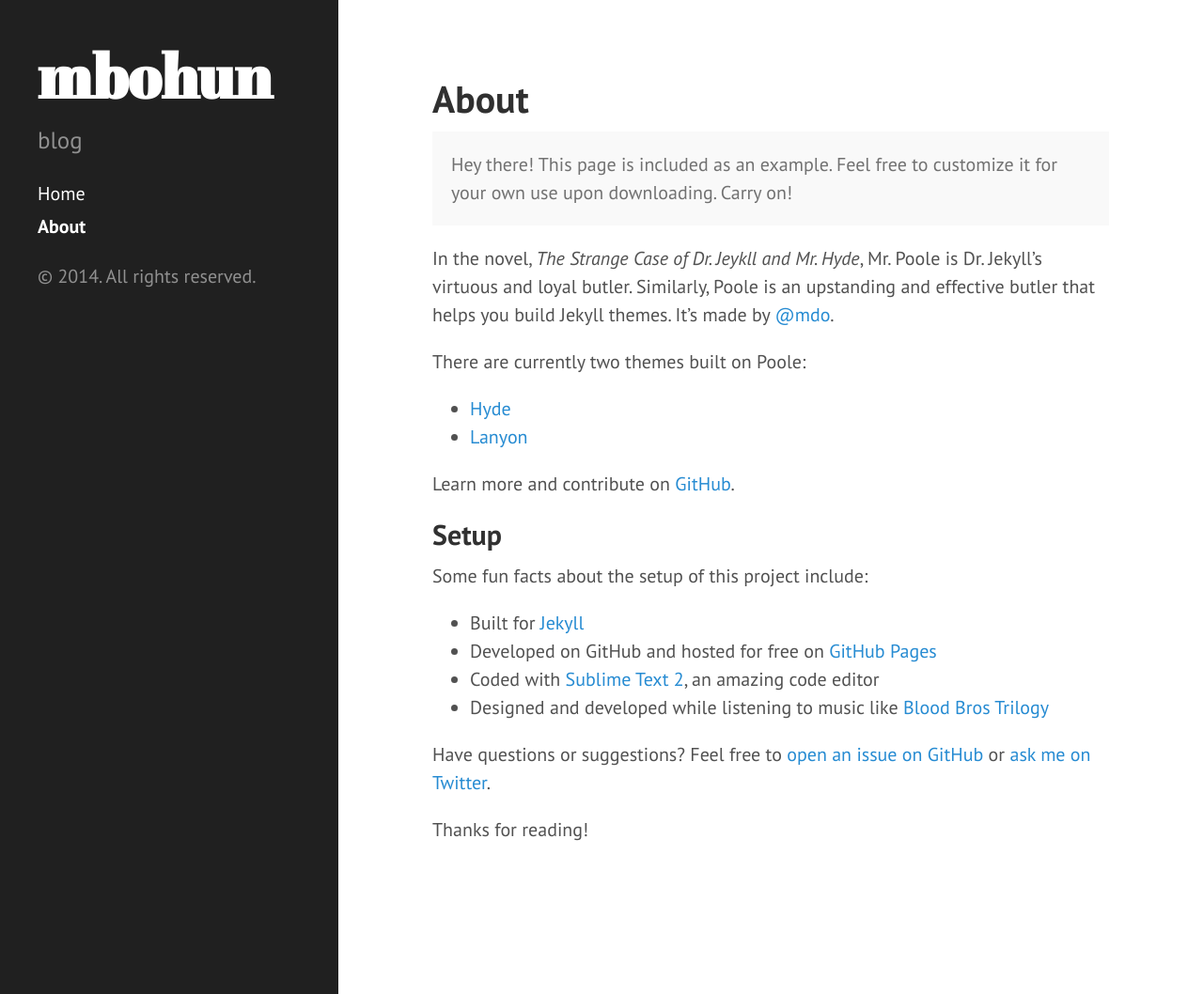
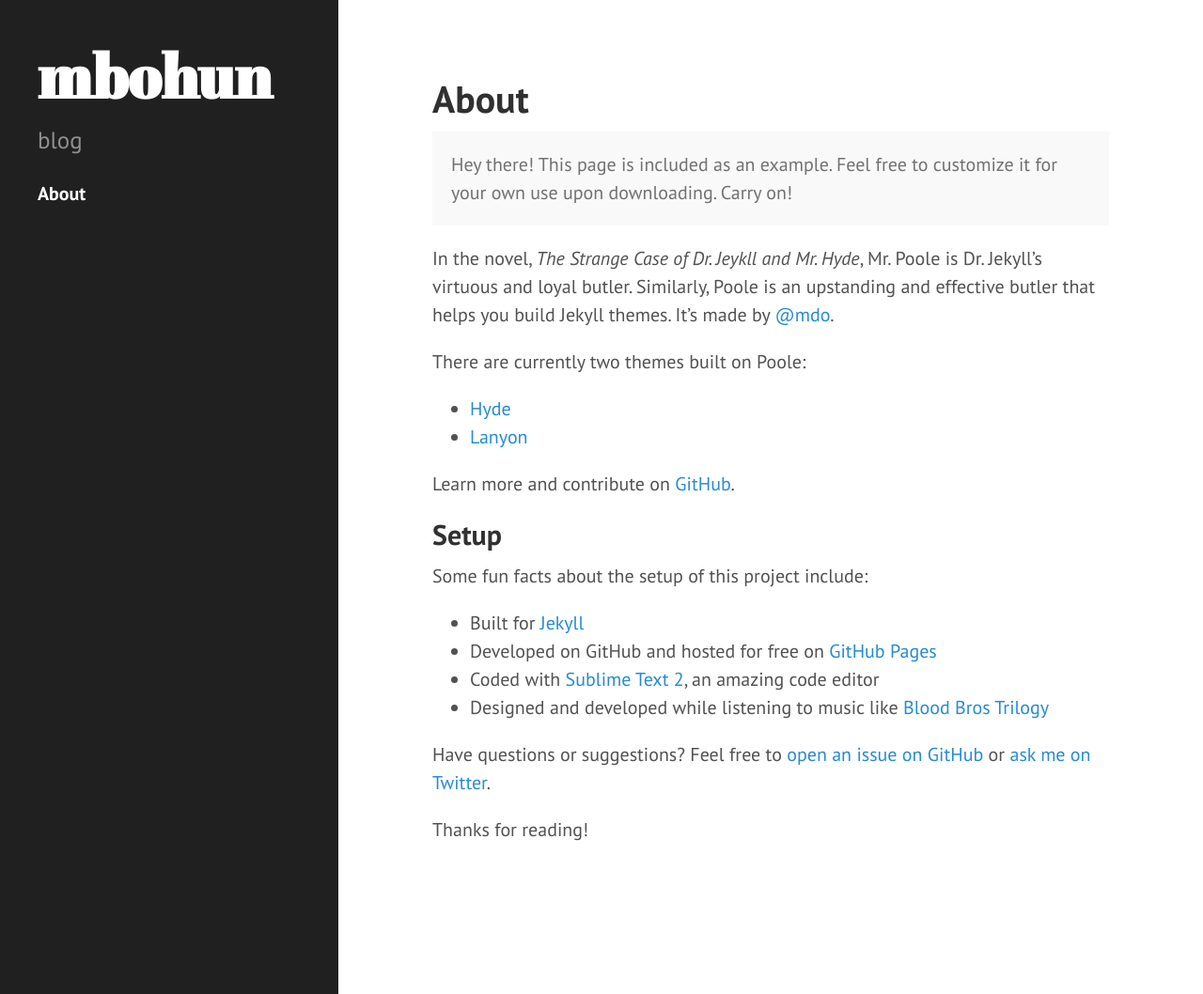
Before and after one commit to mbohun/blog, a Jekyll site: the page built from about.md, in a window 1280 px wide and 1058 px high. Shown: the whole window at 94% size. Built offline with Jekyll 4.4.1, drawn with Linux system fonts in a browser that asks for light colours; part of the change alters nothing that is shown.

Commit message:
removed more irrelevant bits

```diff
--- a/_includes/sidebar.html
+++ b/_includes/sidebar.html
@@ -10,13 +10,6 @@
     </div>
 
     <nav class="sidebar-nav">
-      <a class="sidebar-nav-item{% if page.url == site.baseurl %} active{% endif %}" href="{{ site.baseurl }}">Home</a>
-
-      {% comment %}
-        The code below dynamically generates a sidebar nav of pages with
-        `layout: page` in the front-matter. See readme for usage.
-      {% endcomment %}
-
       {% assign pages_list = site.pages %}
       {% for node in pages_list %}
         {% if node.title != null %}
@@ -27,6 +20,5 @@
       {% endfor %}
     </nav>
 
-    <p>&copy; {{ site.time | date: '%Y' }}. All rights reserved.</p>
   </div>
 </div>
```
